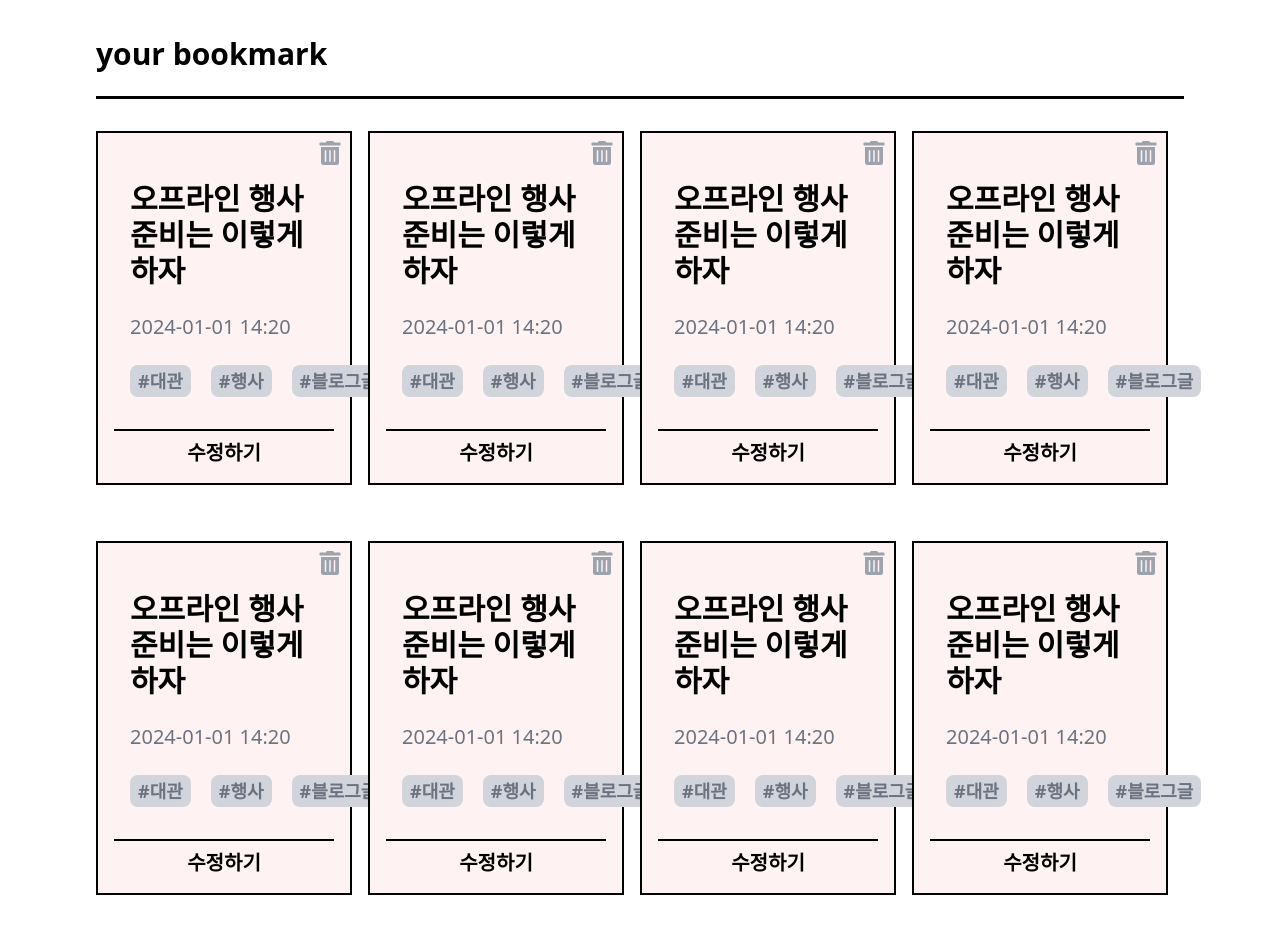
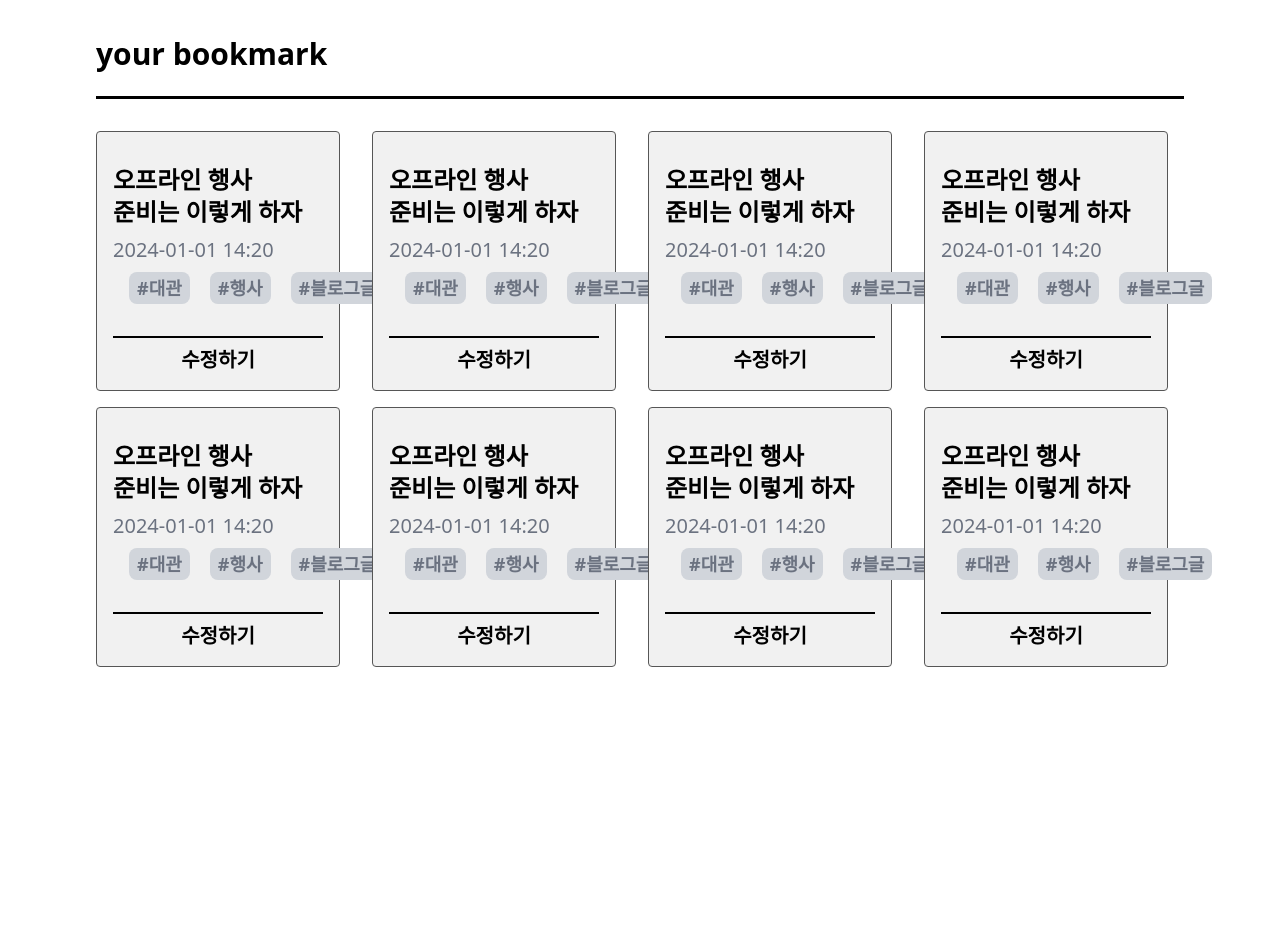
Before and after one commit to UMC-Umark/umark-FE, a React (Create React App) app: page /mybookmark in a window 1280 px wide. Shown: the part 440-1374 px from the top of the page. After the commit the page ends 1163 px from the top, so only its background shows below. Built offline with nearby package versions, Linux system fonts and the light colour scheme.

Commit message:
[FEAT] mybookmark page

```diff
--- /dev/null
+++ b/src/pages/MyBookmark.css
@@ -0,0 +1,40 @@
+/* CSS 코드 변경 예시 */
+.my-bookmark-container {
+    display: flex;
+    flex-direction: column; /* 모든 카드를 세로로 나열 */
+    gap: 1rem; /* 카드 사이 간격 설정 */
+  }
+
+  .bookmark-card {
+    background-color: #f1f1f1; /* 카드 배경색 설정 */
+    border: 1px solid #565656; /* 카드 테두리 설정 */
+    padding: 1rem; /* 내부 패딩 설정 */
+    margin-bottom: 1rem; /* 카드 하단 여백 설정 */
+    border-radius: 4px; /* 카드 모서리 둥글게 설정 */
+  }
+
+  /* 화면 크기에 따라 카드의 너비 조정 */
+  @media (min-width: 768px) {
+    .my-bookmark-container {
+      flex-direction: row; /* 데스크탑 화면에서는 카드를 가로로 나열 */
+      flex-wrap: nowrap/* 줄 바꿈 허용 */
+    }
+
+    .bookmark-card {
+      flex-basis: calc(50% - 1rem); /* 데스크탑에서 카드 너비를 반으로 설정 */
+      margin-right: 1rem; /* 카드 우측 여백 설정 */
+    }
+  }
+
+  @media (min-width: 1024px) {
+    .bookmark-card {
+      flex-basis: calc(25% - 1rem); /* 더 넓은 화면에서는 카드를 4개씩 한 줄에 배치 */
+    }
+  }
+
+  @media (max-width: 768px) {
+    .custom-title{
+      padding-top: 100px;
+      padding-left: 0;
+    }
+  }
--- a/src/pages/MyBookmark.jsx
+++ b/src/pages/MyBookmark.jsx
@@ -2,25 +2,26 @@ import React from 'react'
 import { FaTrashAlt } from "react-icons/fa";
 import Menubar from '../components/Menubar';
 import Header from "../components/Header";
+import "../pages/MyBookmark.css"
 
 export default function MyBookmark() {
   return (
-    <div className="flex flex-col"> {/* flex와 flex-col을 추가하여 컴포넌트들을 수직으로 정렬합니다. */}
+    <div className="flex flex-col">
       <Header/>
       <Menubar />
-      <div className='mx-24 my-10'>
-        <h1 className="text-3xl font-bold mb-12">내가 쓴 북마크들</h1>
+      <div className='mx-12 sm:mx-24 my-10'>
+        <h1 className="custom-title text-3xl font-bold mb-12">내가 쓴 북마크들</h1>
 
         <div className="flex items-center mb-12">
           <div className="w-32 h-32 bg-green-500 rounded-full flex items-center justify-center text-black mr-4">
             <div className="text-center">
-              <p className="text-lg font-bold">내가 쓴 북마크</p>
+            <p className="text-black text-lg font-bold no-underline p-0">내가 쓴 북마크</p>
               <p className="text-4xl font-bold">04</p>
             </div>
           </div>
           <div className="w-32 h-32 bg-orange-500 rounded-full flex items-center justify-center ml-2 text-black">
             <div className="text-center">
-              <p className="text-lg font-bold">추천한 북마크</p>
+            <p className="text-black text-lg font-bold no-underline p-0">추천한 북마크</p>
               <p className="text-4xl font-bold">38</p>
             </div>
           </div>
@@ -29,15 +30,15 @@ export default function MyBookmark() {
 
         <hr className="border-b-2 border-black mb-8" />
 
-        <div className="flex">
+        <div className="my-bookmark-container">
           {[1, 2, 3, 4].map((index) => (
-            <div key={index} className="w-1/4 h-75 p-4 border-2 border-black relative mb-4 mr-4 bg-red-50">
+            <div key={index} className="bookmark-card bg-greens">
               <FaTrashAlt
-                className="cursor-pointer absolute top-2 right-2 text-gray-400"
+                className="cursor-pointer absolute top-2 right-2 text-b"
                 size={24}
               />
-              <p className="mt-8 ml-4 mb-4 text-3xl font-bold">오프라인 행사 <br /> 준비는 이렇게 하자</p>
-              <p className="ml-4 mb-4 text-xl text-gray-500 text-bold">2024-01-01 14:20</p>
+              <p className="pt-4 item-center text-2xl font-bold">오프라인 행사 <br /> 준비는 이렇게 하자</p>
+              <p className="pt-2 text-xl text-gray-500 text-bold">2024-01-01 14:20</p>
               <div className="flex mt-2">
                 {[1, 2, 3].map((tagIndex) => (
                   <div key={tagIndex} className={`flex-shrink-0 p-2 w-auto h-8 bg-gray-300 rounded-lg flex items-center justify-center font-bold text-gray-500 text-lg mx-1 ml-4 mb-4 ${tagIndex === 1 ? 'w-16' : tagIndex === 2 ? 'w-24' : 'w-32'}`}>
@@ -50,15 +51,15 @@ export default function MyBookmark() {
             </div>
           ))}
         </div>
-        <div className="flex mt-8">
+        <div className="my-bookmark-container">
           {[1, 2, 3, 4].map((index) => (
-            <div key={index} className="w-1/4 h-75 p-4 border-2 border-black relative mb-4 mr-4 bg-red-50">
+            <div key={index} className="bookmark-card">
               <FaTrashAlt
                 className="cursor-pointer absolute top-2 right-2 text-gray-400"
                 size={24}
               />
-              <p className="mt-8 ml-4 mb-4 text-3xl font-bold">오프라인 행사 <br /> 준비는 이렇게 하자</p>
-              <p className="ml-4 mb-4 text-xl text-gray-500 text-bold">2024-01-01 14:20</p>
+              <p className="pt-4 item-center text-2xl font-bold">오프라인 행사 <br /> 준비는 이렇게 하자</p>
+              <p className="pt-2 text-xl text-gray-500 text-bold">2024-01-01 14:20</p>
               <div className="flex mt-2">
                 {[1, 2, 3].map((tagIndex) => (
                   <div key={tagIndex} className={`flex-shrink-0 p-2 w-auto h-8 bg-gray-300 rounded-lg flex items-center justify-center font-bold text-gray-500 text-lg mx-1 ml-4 mb-4 ${tagIndex === 1 ? 'w-16' : tagIndex === 2 ? 'w-24' : 'w-32'}`}>
```
